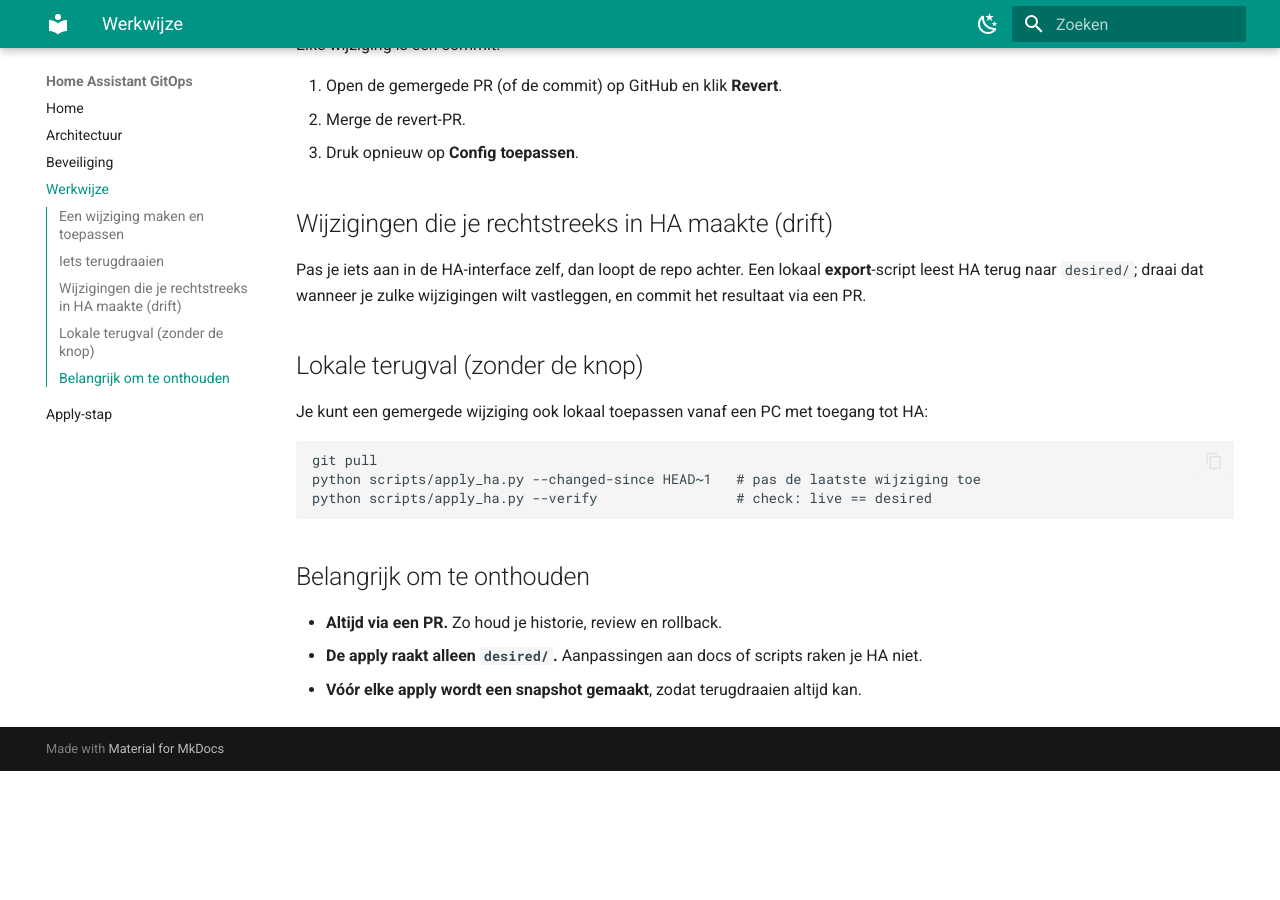
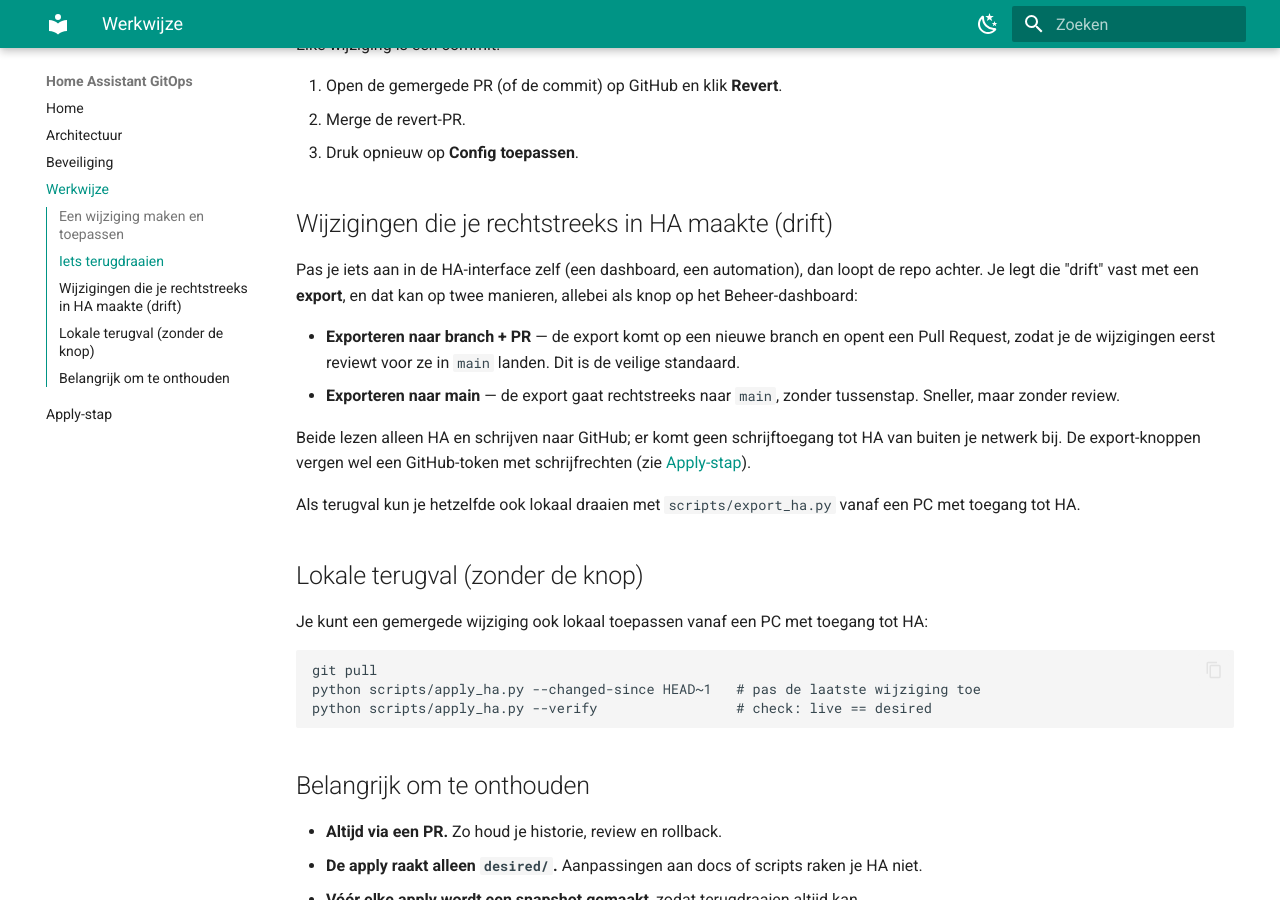
Before and after one commit to dirkjanv-prive/home-assistant-docs, an MkDocs documentation site: the page built from docs/werkwijze.md, in a window 1280 px wide and 900 px high, scrolled down 618 px. Built offline with MkDocs 1.6.1 and Material for MkDocs 9.7.7, drawn with Linux system fonts in a browser that asks for light colours; before the commit the page ends 1389 px from its top, so only the background shows below that.

Commit message:
docs: describe export buttons (drift capture) + token rights
Co-authored-by: Copilot <223556219+Copilot@users.noreply.github.com>

```diff
--- a/docs/werkwijze.md
+++ b/docs/werkwijze.md
@@ -27,9 +27,22 @@ Elke wijziging is een commit:
 
 ## Wijzigingen die je rechtstreeks in HA maakte (drift)
 
-Pas je iets aan in de HA-interface zelf, dan loopt de repo achter. Een lokaal
-**export**-script leest HA terug naar `desired/`; draai dat wanneer je zulke
-wijzigingen wilt vastleggen, en commit het resultaat via een PR.
+Pas je iets aan in de HA-interface zelf (een dashboard, een automation), dan loopt
+de repo achter. Je legt die "drift" vast met een **export**, en dat kan op twee
+manieren, allebei als knop op het Beheer-dashboard:
+
+- **Exporteren naar branch + PR** — de export komt op een nieuwe branch en opent
+  een Pull Request, zodat je de wijzigingen eerst reviewt voor ze in `main` landen.
+  Dit is de veilige standaard.
+- **Exporteren naar main** — de export gaat rechtstreeks naar `main`, zonder
+  tussenstap. Sneller, maar zonder review.
+
+Beide lezen alleen HA en schrijven naar GitHub; er komt geen schrijftoegang tot HA
+van buiten je netwerk bij. De export-knoppen vergen wel een GitHub-token met
+schrijfrechten (zie [Apply-stap](runner-setup.md)).
+
+Als terugval kun je hetzelfde ook lokaal draaien met `scripts/export_ha.py` vanaf
+een PC met toegang tot HA.
 
 ## Lokale terugval (zonder de knop)
 
```
Also changed, not shown: docs/runner-setup.md (+15 -0 lines).
